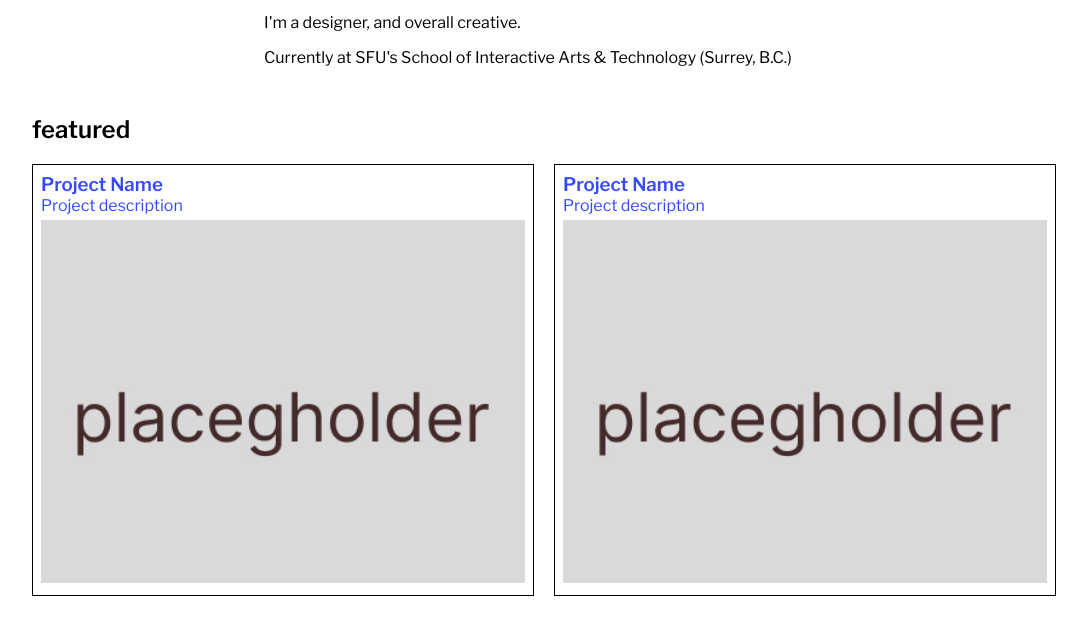
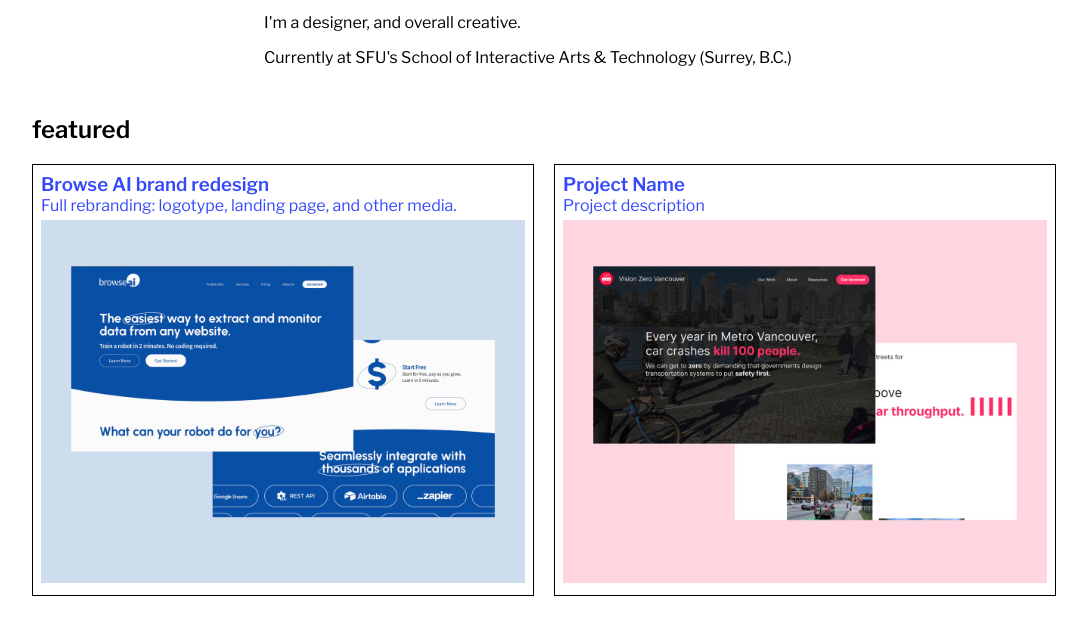
Before and after one commit to dt-dt-dt/dt-dt-dt.github.io, a plain HTML site: page index.html in a window 1280 px wide. Shown: the part 126-751 px from the top of the page, without its empty margins (96-1183 px from the left). Drawn offline with nearby package versions, Linux system fonts and the light colour scheme.

Commit message:
added images to portfolio entries

```diff
--- a/index.html
+++ b/index.html
@@ -34,10 +34,10 @@
                 <a href="#" class="featured-item-link">
                     <div class="featured-item">
                         <div>
-                            <h3>Project Name</h3>
-                            <p>Project description</p>
+                            <h3>Browse AI brand redesign</h3>
+                            <p>Full rebranding: logotype, landing page, and other media.</p>
                         </div>
-                        <img src="img/placeholder.jpg">
+                        <img src="portfolio/browseai_thumb2.jpeg">
                     </div>
                 </a>
                 <a href="#" class="featured-item-link">
@@ -46,7 +46,7 @@
                             <h3>Project Name</h3>
                             <p>Project description</p>
                         </div>
-                        <img src="img/placeholder.jpg">
+                        <img src="portfolio/vzv_thumb2.jpeg">
                     </div>
                 </a>
                 <a href="#" class="featured-item-link">
```
Also changed, not shown: portfolio/browseai_thumb2.jpeg (added), portfolio/vzv_thumb2.jpeg (added), 1 other file.
